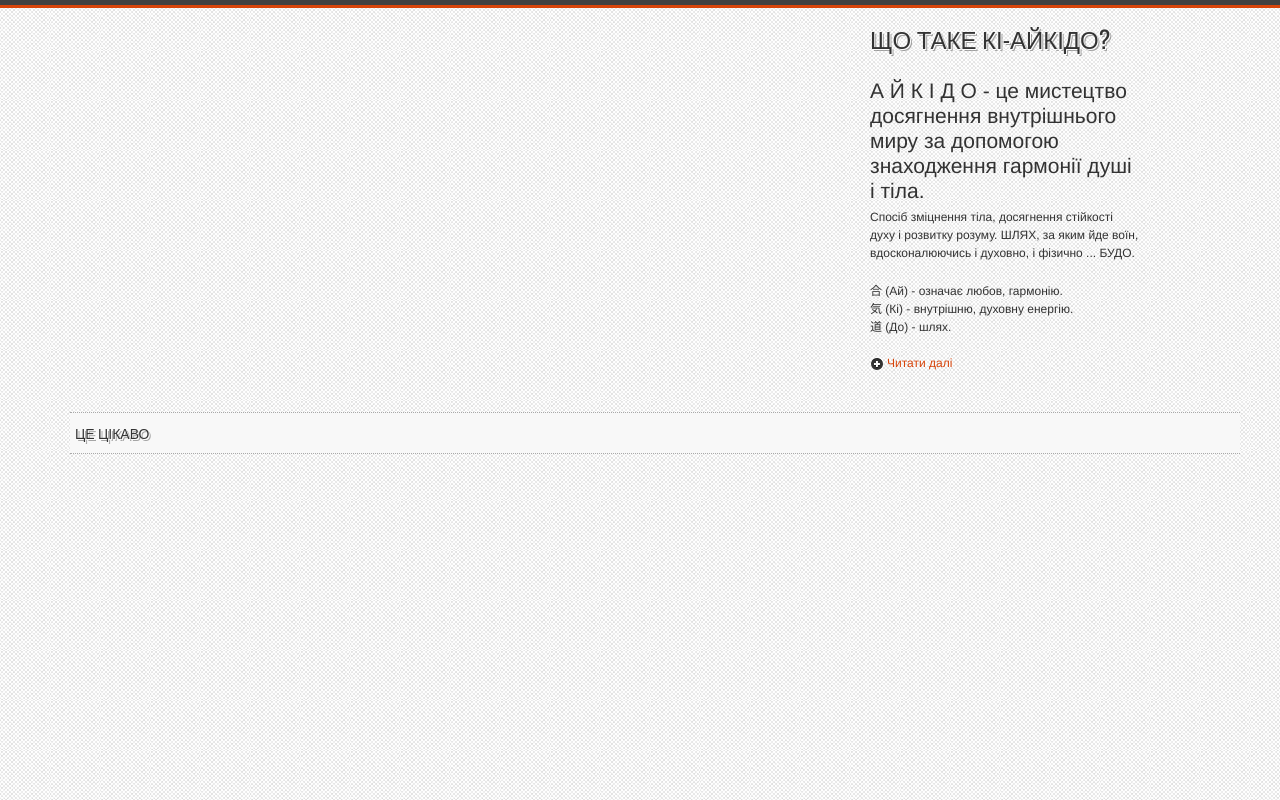
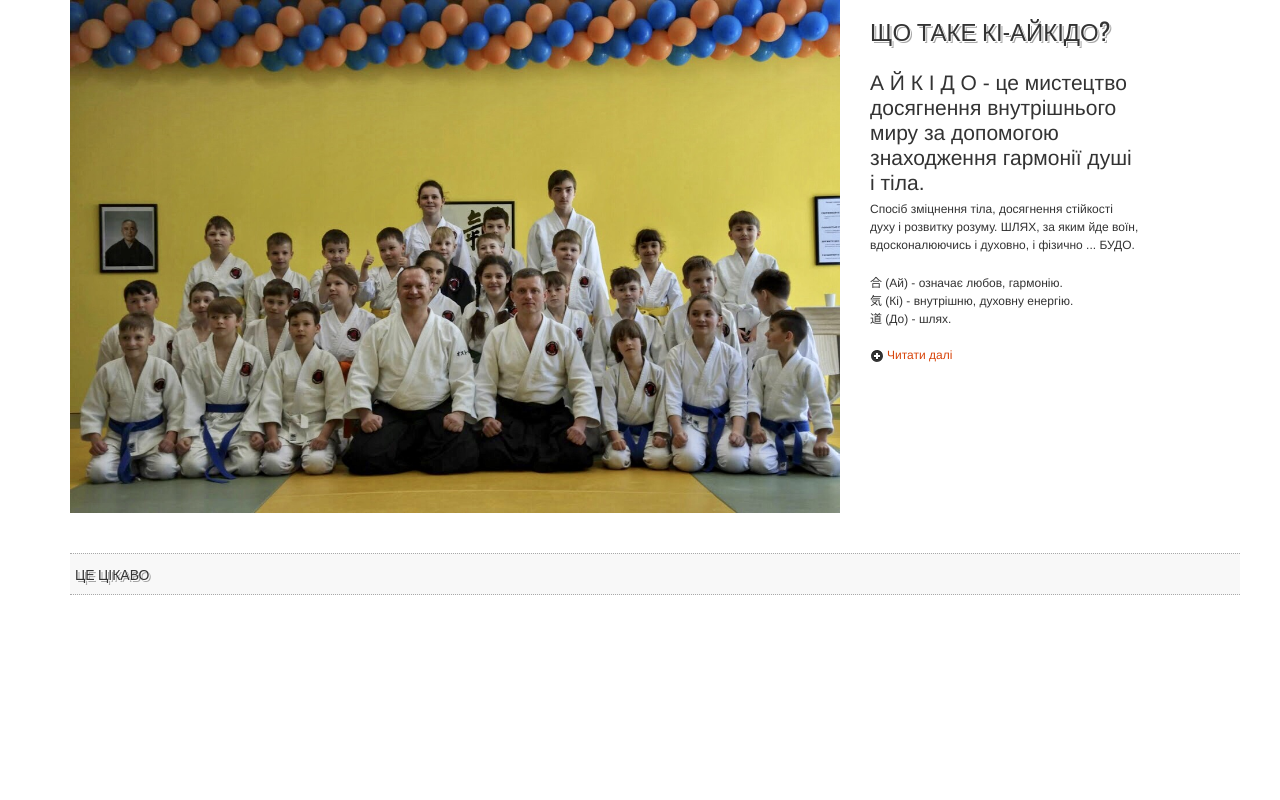
Before and after one commit to DmitryK86/aikido, a Yii app: template views/site/index.php in a window 1280 px wide. Run offline with PHP 8.4 and a stand-in for Yii, Linux system fonts and the light colour scheme; the template is opened without the code that fills it, so the values that code supplies are empty; some libraries are stand-ins or nearby versions.

Commit message:
мелкие визуальные изменения убрал слайдер на главной удалил один телефон добавил версию для статики

```diff
--- a/assets/AppAsset.php
+++ b/assets/AppAsset.php
@@ -17,6 +17,8 @@
  */
 class AppAsset extends AssetBundle
 {
+    const STATIC_VERSION = 1;
+
     public $basePath = '@webroot';
     public $baseUrl = '@web';
     public $css = [
@@ -39,4 +41,21 @@
         'yii\web\YiiAsset',
         'yii\bootstrap\BootstrapAsset',
     ];
+
+    public function init()
+    {
+        parent::init();
+
+        $this->css = $this->addVersion($this->css);
+        $this->js = $this->addVersion($this->js);
+    }
+
+    private function addVersion(array $sources){
+        $_s = [];
+        foreach ($sources as $source){
+            $_s[] = $source . '?v=' . self::STATIC_VERSION;
+        }
+
+        return $_s;
+    }
 }
--- a/config/params.php
+++ b/config/params.php
@@ -7,8 +7,7 @@
     'appName' => 'Ki-Aikido',
     'address' => '02000 Україна, Київ<br>вул. Обухівська, 135',
     'phones' => [
-        '<a href="tel:+3800951407778">МТС: +380 (095) 140-77-78</a>',
-        '<a href="tel:+380677609888">Київстар: +38 (067) 760-98-88</a>'
+        '<a href="tel:+380677609888">+38 (067) 760-98-88</a>',
     ],
     'schedule' => [
         'Понеділок / середа / п\'ятниця:' => [
--- a/views/layouts/main.php
+++ b/views/layouts/main.php
@@ -37,9 +37,6 @@
 
 <body class="home">
 <?php $this->beginBody() ?>
-<!-- Color Bars (above header)-->
-<div class="color-bar-1"></div>
-<div class="color-bar-2 color-bg"></div>
 
     <div class="container">
        <?= \app\widgets\Header::widget();?>
--- a/views/site/index.php
+++ b/views/site/index.php
@@ -13,15 +13,7 @@
     <!-- Slider Carousel
    ================================================== -->
     <div class="span8">
-        <div class="flexslider">
-            <ul class="slides">
-                <li><img src="/img/slider/aiki01.jpg" alt="slider" /></li>
-                <li><img src="/img/slider/aiki02.jpg" alt="slider" /></li>
-                <li><img src="/img/slider/aiki03.jpg" alt="slider" /></li>
-                <li><img src="/img/slider/aiki04.jpg" alt="slider" /></li>
-                <li><img src="/img/slider/aiki05.jpg" alt="slider" /></li>
-            </ul>
-        </div>
+        <img src="/img/main-image.png" alt="slider" />
     </div>
 
     <!-- Headline Text
--- a/web/css/custom-styles.css
+++ b/web/css/custom-styles.css
@@ -3,7 +3,6 @@
 	line-height:18px;
 	height: 100%;
  }
-body {background: #f9f9f9 url(../img/page-bg-1.jpg);}
 
 .main-container {
 	min-height: 100%;
@@ -80,6 +79,11 @@
 }
 
 .navigation { margin-top:40px; }
+.navigation-desktop {
+	margin-top:20px;
+	margin-left: 0;
+	display: flex;
+}
 .navigation .navbar {
 	float:right; background:#f8f8f8;
 	border-bottom: 1px dotted #a9a9a9;
--- a/widgets/views/footer.php
+++ b/widgets/views/footer.php
@@ -19,7 +19,7 @@
                 </address>
                 <ul class="social-icons">
                     <li>
-                        <a href="https://www.facebook.com/people/%D0%92%D0%B8%D1%82%D0%B0%D0%BB%D0%B8%D0%B9-%D0%91%D0%B5%D0%BB%D0%B5%D0%BD%D0%BA%D0%BE/100006671461777" class="social-icon facebook" target="_blank"></a>
+                        <a href="https://www.facebook.com/%D0%A6%D0%B5%D0%BD%D1%82%D1%80-%D1%80%D0%B0%D0%B7%D0%B2%D0%B8%D1%82%D0%B8%D1%8F-%D0%B8-%D0%BE%D0%B1%D1%8A%D0%B5%D0%B4%D0%B8%D0%BD%D0%B5%D0%BD%D0%B8%D1%8F-%D1%81%D0%BE%D0%B7%D0%BD%D0%B0%D0%BD%D0%B8%D1%8F-%D0%B8-%D1%82%D0%B5%D0%BB%D0%B0-1827927597443846/" class="social-icon facebook" target="_blank" rel="nofollow"></a>
                     </li>
                     <li><a href="#" class="social-icon twitter"></a></li>
                     <li><a href="#" class="social-icon dribble"></a></li>
```
Also changed, not shown: widgets/views/header.php (+7 -5 lines), web/img/main-image.png (added), 1 other file.
